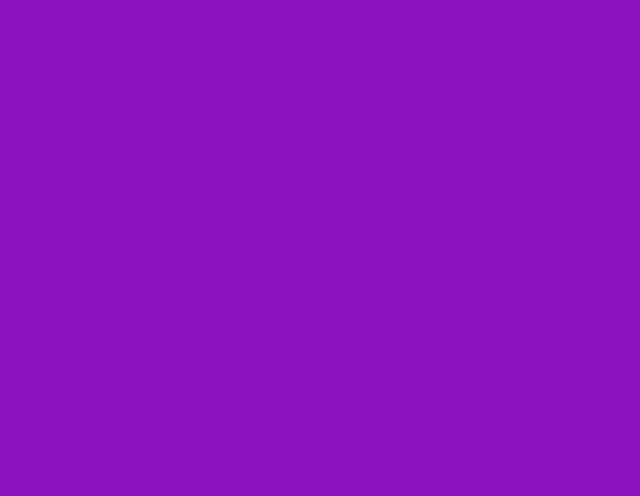
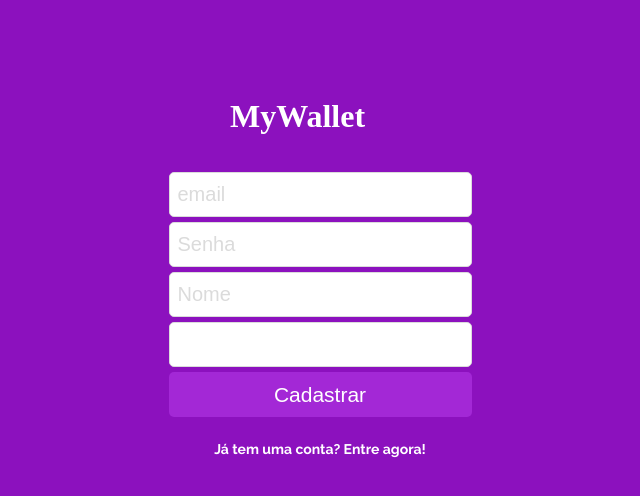
Before and after one commit to edcampossouza/mywallet-front, a React (Create React App) app: page /sign-up in a window 1280 px wide. Before the commit this address had no page. Shown: the top 496 px of the page, without its empty margins (320-960 px from the left). Built offline with nearby package versions, Linux system fonts and the light colour scheme; a web font is replaced by a local one.

Commit message:
sign up layout

```diff
--- a/src/App.js
+++ b/src/App.js
@@ -23,7 +23,7 @@ function App() {
         <BrowserRouter>
           <Routes>
             <Route path="/" element={<Login />} />
-            <Route path="/sign-in" element={<Signup />} />
+            <Route path="/sign-up" element={<Signup />} />
           </Routes>
         </BrowserRouter>
       </UserContext.Provider>
--- a/src/components/Login.js
+++ b/src/components/Login.js
@@ -15,7 +15,10 @@ export default function Login() {
       [name]: value,
     }));
   }
-  function userLogin() {}
+  function userLogin(e) {
+    e.preventDefault();
+    setLoading(true);
+  }
   return (
     <ContainerStyle>
       <span>MyWallet</span>
--- a/src/components/Signup.js
+++ b/src/components/Signup.js
@@ -1,5 +1,76 @@
+import { useContext, useState } from "react";
+import { UserContext } from "../contexts/contexts";
 import { ContainerStyle } from "../styles/AuthPages";
+import Dots from "./Dots";
+import { Link } from "react-router-dom";
 
 export default function Signup() {
-  return <>SignIn</>;
+  const [userInfo, setUserInfo] = useState({
+    name: "",
+    email: "",
+    password: "",
+    image: "",
+  });
+  const [loading, setLoading] = useState(false);
+  const { lang } = useContext(UserContext);
+  function userSignUp(e) {}
+  function onChange(e) {
+    const { name, value } = e.target;
+    setUserInfo((prev) => ({
+      ...prev,
+      [name]: value,
+    }));
+  }
+
+  return (
+    <ContainerStyle>
+      <span>MyWallet</span>
+      <form onSubmit={userSignUp}>
+        <input
+          placeholder="email"
+          name="email"
+          type="email"
+          value={userInfo.email}
+          required
+          disabled={loading}
+          onChange={onChange}
+          data-test="email-input"
+        />
+        <input
+          placeholder={lang.PASSWORD}
+          name="password"
+          value={userInfo.password}
+          type="password"
+          required
+          disabled={loading}
+          onChange={onChange}
+          data-test="password-input"
+        />
+        <input
+          placeholder={lang.NAME}
+          name="name"
+          value={userInfo.name}
+          required
+          disabled={loading}
+          onChange={onChange}
+          data-test="user-name-input"
+        />
+        <input
+          placeholder={lang.PICTURE}
+          name="image"
+          value={userInfo.image}
+          required
+          disabled={loading}
+          onChange={onChange}
+          data-test="user-image-input"
+        />
+        <button data-test="signup-btn" type="submit" disabled={loading}>
+          {loading ? <Dots /> : lang.SIGNUP_BTN}
+        </button>
+        <Link to="/">
+          <a data-test="login-link">{lang.LOGIN_LINK}</a>
+        </Link>
+      </form>
+    </ContainerStyle>
+  );
 }
```
